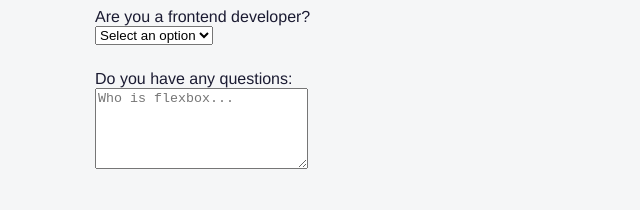
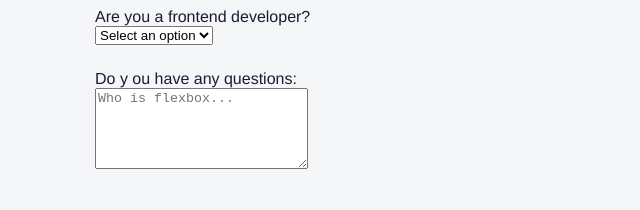
Before and after one commit to joacoarena/projects-freecodecamp, a plain HTML site: page Quiz/index.html in a window 1280 px wide. Shown: the part 868-1078 px from the top of the page, 260-900 px from the left. Drawn offline with Linux system fonts and the light colour scheme.

Commit message:
Page biography

```diff
--- a/Quiz/index.html
+++ b/Quiz/index.html
@@ -99,7 +99,7 @@
               </select>
             </div>
             <div class="question-block">
-              <label for="css-questions">Do you have any questions:</label>
+              <label for="css-questions">Do y ou have any questions:</label>
             </div>
             <div class="answer">
               <textarea id="css-questions" name="css-questions" rows="5" cols="24" placeholder="Who is flexbox..."></textarea>
```
Also changed, not shown: second project/index.html (added), second project/styles.css (added).
